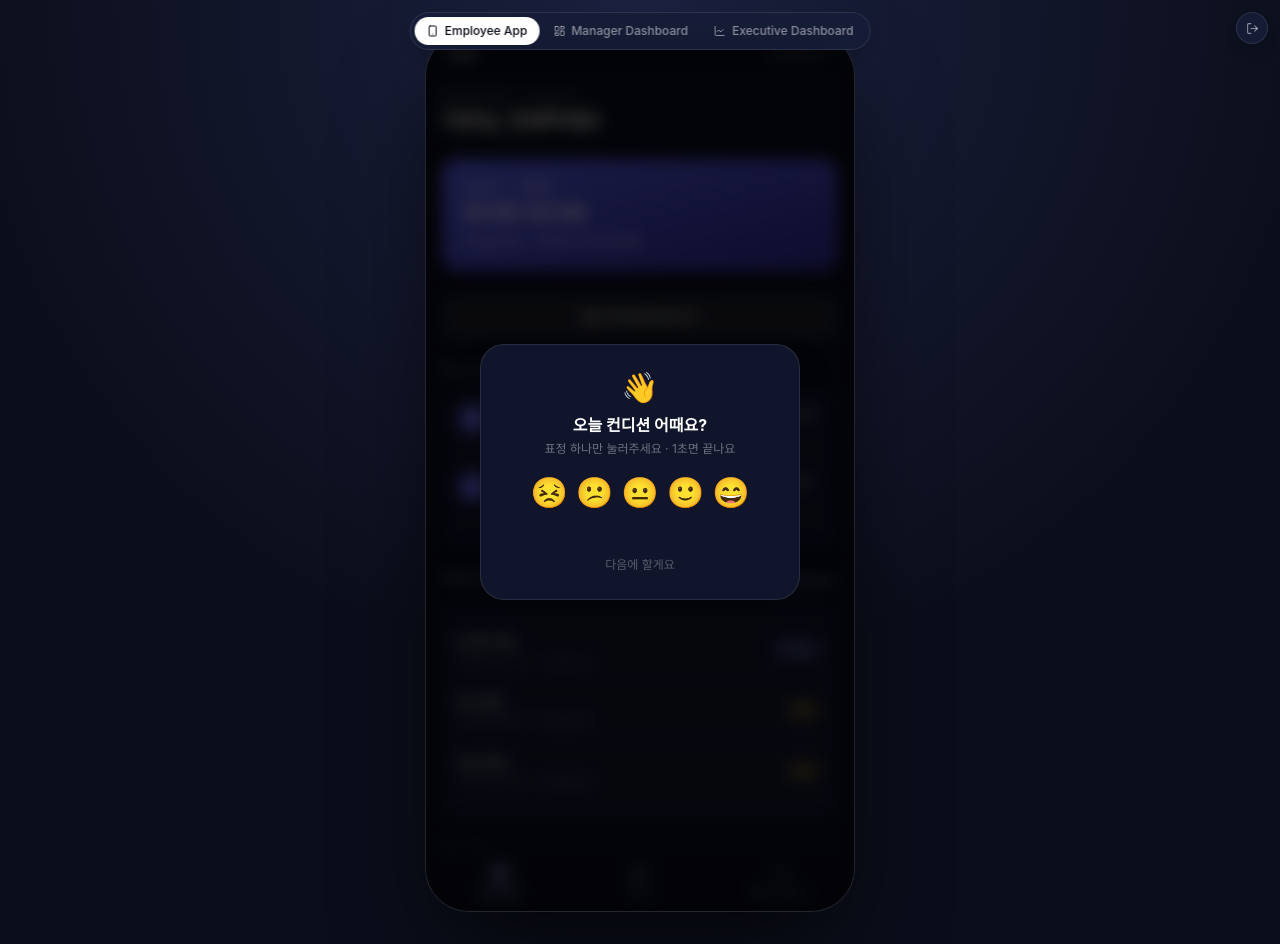
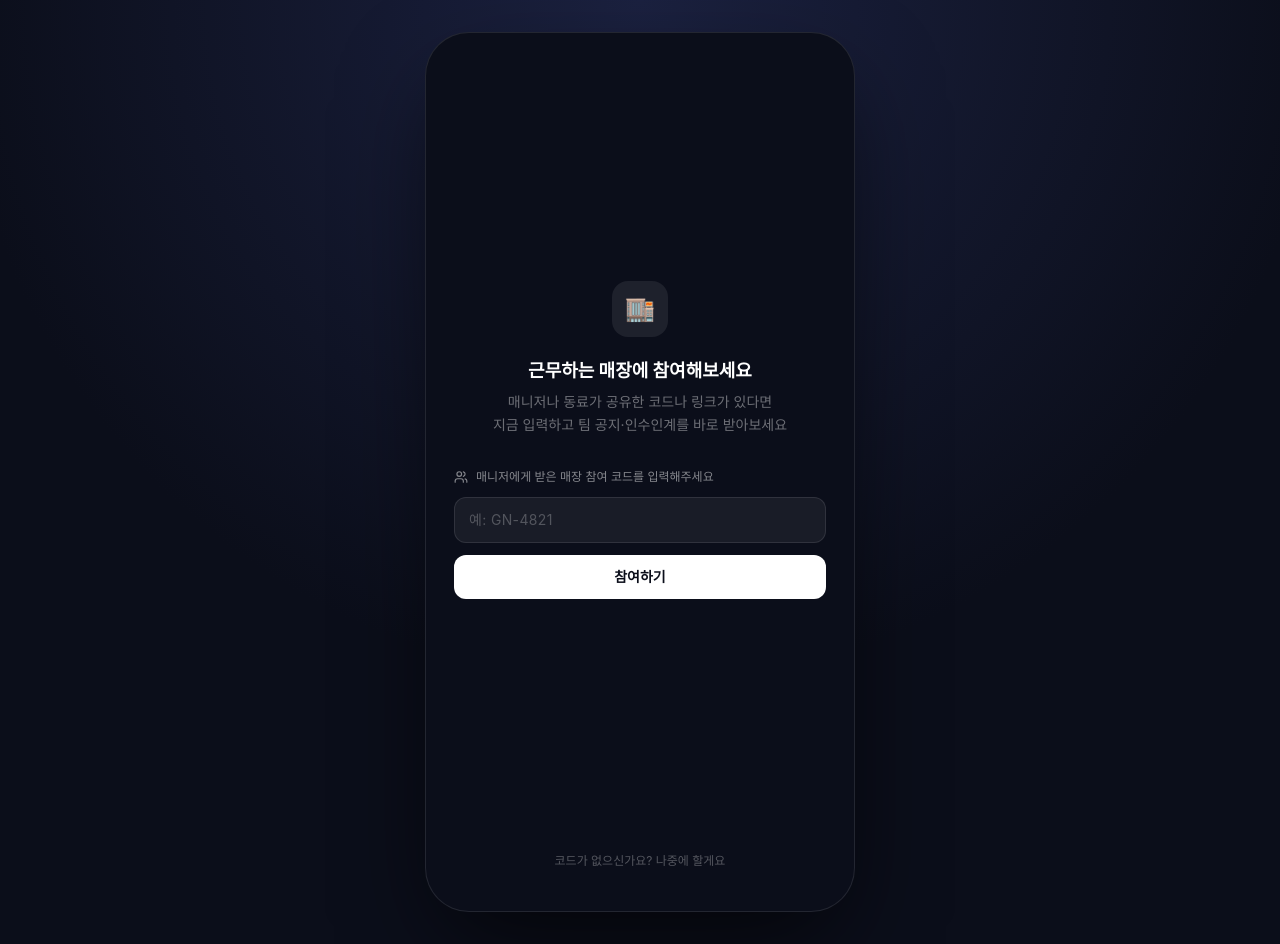
Before and after one commit to danikim9/ShyftStarter, a React (Vite) app: page / in a window 1280 px wide. Both pictures are taken after a click on the button "카카오로 계속하기". Built offline with nearby package versions, Linux system fonts and the light colour scheme.

Commit message:
Add files via upload

```diff
--- a/src/App.tsx
+++ b/src/App.tsx
@@ -1,7 +1,8 @@
 import { useState } from 'react'
 import { Smartphone, LayoutDashboard, LineChart, LogOut } from 'lucide-react'
 import { AppStateProvider } from './lib/store'
-import { LoginScreen, type AuthProvider } from './auth/LoginScreen'
+import { LoginScreen } from './auth/LoginScreen'
+import { JoinTeamScreen } from './auth/JoinTeamScreen'
 import { BottomNav, type TabId } from './components/BottomNav'
 import { SheetHost } from './components/sheets/SheetHost'
 import { Toast } from './components/Toast'
@@ -130,21 +131,25 @@ function ExecutiveAppShell() {
   )
 }
 
+type Stage = 'login' | 'join' | 'app'
+
 export default function App() {
-  const [authProvider, setAuthProvider] = useState<AuthProvider | null>(null)
+  const [stage, setStage] = useState<Stage>('login')
   const [persona, setPersona] = useState<Persona>('employee')
-
-  if (!authProvider) {
-    return <LoginScreen onLogin={setAuthProvider} />
-  }
 
   return (
     <AppStateProvider>
-      <PersonaSwitcher persona={persona} onChange={setPersona} />
-      <LogoutButton onLogout={() => setAuthProvider(null)} />
-      {persona === 'employee' && <EmployeeAppShell />}
-      {persona === 'manager' && <ManagerAppShell />}
-      {persona === 'executive' && <ExecutiveAppShell />}
+      {stage === 'login' && <LoginScreen onLogin={() => setStage('join')} />}
+      {stage === 'join' && <JoinTeamScreen onDone={() => setStage('app')} />}
+      {stage === 'app' && (
+        <>
+          <PersonaSwitcher persona={persona} onChange={setPersona} />
+          <LogoutButton onLogout={() => setStage('login')} />
+          {persona === 'employee' && <EmployeeAppShell />}
+          {persona === 'manager' && <ManagerAppShell />}
+          {persona === 'executive' && <ExecutiveAppShell />}
+        </>
+      )}
     </AppStateProvider>
   )
 }
--- /dev/null
+++ b/src/auth/JoinTeamForm.tsx
@@ -0,0 +1,44 @@
+import { useState } from 'react'
+import { Users } from 'lucide-react'
+import { useAppState } from '../lib/store'
+import { PrimaryButton } from '../components/ui'
+
+export function JoinTeamForm({ onSuccess }: { onSuccess: () => void }) {
+  const { joinTeam } = useAppState()
+  const [code, setCode] = useState('')
+  const [error, setError] = useState(false)
+
+  const submit = () => {
+    if (!code.trim()) return
+    const ok = joinTeam(code)
+    if (ok) {
+      onSuccess()
+    } else {
+      setError(true)
+    }
+  }
+
+  return (
+    <div className="space-y-3">
+      <div className="flex items-center gap-2 text-white/50 text-xs">
+        <Users size={14} />
+        매니저에게 받은 매장 참여 코드를 입력해주세요
+      </div>
+      <input
+        value={code}
+        onChange={(e) => {
+          setCode(e.target.value)
+          setError(false)
+        }}
+        onKeyDown={(e) => e.key === 'Enter' && submit()}
+        placeholder="예: GN-4821"
+        autoCapitalize="characters"
+        className={`w-full rounded-xl bg-white/6 border px-3.5 py-3 text-sm text-white placeholder:text-white/25 outline-none tracking-wide ${
+          error ? 'border-rose-signal/60' : 'border-white/10 focus:border-brand-400/50'
+        }`}
+      />
+      {error && <p className="text-[11px] text-rose-300">코드가 올바르지 않아요. 다시 확인해주세요.</p>}
+      <PrimaryButton onClick={submit}>참여하기</PrimaryButton>
+    </div>
+  )
+}
--- /dev/null
+++ b/src/auth/JoinTeamScreen.tsx
@@ -0,0 +1,28 @@
+import { JoinTeamForm } from './JoinTeamForm'
+
+export function JoinTeamScreen({ onDone }: { onDone: () => void }) {
+  return (
+    <div className="min-h-screen w-full bg-[radial-gradient(circle_at_top,_#1b2140_0%,_#0b0e1a_60%)] flex items-center justify-center py-0 sm:py-8 px-0 sm:px-4">
+      <div className="relative w-full max-w-[430px] h-[100dvh] sm:h-[880px] sm:rounded-[2.75rem] sm:border sm:border-white/10 overflow-hidden flex flex-col bg-ink-950 sm:shadow-[0_40px_100px_-20px_rgba(0,0,0,0.7)] px-7">
+        <div className="flex-1 flex flex-col items-center justify-center w-full">
+          <div className="w-14 h-14 rounded-2xl bg-white/8 flex items-center justify-center text-2xl mb-5">🏬</div>
+          <h1 className="text-white text-lg font-bold mb-1.5 text-center">근무하는 매장에 참여해보세요</h1>
+          <p className="text-white/40 text-sm text-center leading-relaxed mb-8">
+            매니저나 동료가 공유한 코드나 링크가 있다면
+            <br />
+            지금 입력하고 팀 공지·인수인계를 바로 받아보세요
+          </p>
+          <div className="w-full">
+            <JoinTeamForm onSuccess={onDone} />
+          </div>
+        </div>
+
+        <div className="pb-10 text-center">
+          <button onClick={onDone} className="text-xs text-white/30 hover:text-white/50 transition">
+            코드가 없으신가요? 나중에 할게요
+          </button>
+        </div>
+      </div>
+    </div>
+  )
+}
--- a/src/components/sheets/SheetHost.tsx
+++ b/src/components/sheets/SheetHost.tsx
@@ -8,6 +8,7 @@ import { LearnView } from './LearnView'
 import { RolePlayView } from './RolePlayView'
 import { HandoverComposer } from './HandoverComposer'
 import { ActionComposer } from './ActionComposer'
+import { JoinTeamForm } from '../../auth/JoinTeamForm'
 import type { TabId } from '../BottomNav'
 
 const TITLES: Record<string, string> = {
@@ -19,6 +20,7 @@ const TITLES: Record<string, string> = {
   rolePlay: 'AI ROLE-PLAY',
   handoverCompose: '인수인계 남기기',
   actionCompose: '할 일 추가',
+  joinTeam: '팀 참여',
 }
 
 export function SheetHost({ onNavigate }: { onNavigate: (tab: TabId) => void }) {
@@ -53,6 +55,8 @@ export function SheetHost({ onNavigate }: { onNavigate: (tab: TabId) => void })
     content = <HandoverComposer />
   } else if (sheet.kind === 'actionCompose') {
     content = <ActionComposer />
+  } else if (sheet.kind === 'joinTeam') {
+    content = <JoinTeamForm onSuccess={closeSheet} />
   }
 
   return (
--- a/src/data/mvpData.ts
+++ b/src/data/mvpData.ts
@@ -7,7 +7,9 @@ import type { Action, Announcement, HandoverNote } from '../types'
 import { CURRENT_EMPLOYEE_ID } from './mockData'
 
 export const STORE_ID = 'st_gangnam'
-export const STORE_CODE = 'GN-4821' // mock invite code for the "팀 참여" flow
+export const STORE_NAME = '강남점'
+export const STORE_CODE = 'GN-4821' // invite code for the "팀 참여" flow — see joinTeam() in lib/store.tsx
+export const STORE_JOIN_LINK = `https://shyftstarter.app/join/${STORE_CODE}`
 
 export const INITIAL_ACTIONS: Action[] = [
   {
--- a/src/manager/TeamActionsComposer.tsx
+++ b/src/manager/TeamActionsComposer.tsx
@@ -2,6 +2,7 @@ import { useState } from 'react'
 import { Megaphone, ListPlus, Pin, MessageCircle } from 'lucide-react'
 import { useAppState } from '../lib/store'
 import { Card, SectionLabel, Badge, PrimaryButton } from '../components/ui'
+import { TeamInvite } from './TeamInvite'
 
 function fmtTime(iso: string) {
   const dt = new Date(iso)
@@ -26,6 +27,8 @@ export function TeamActionsComposer() {
           반영돼요(같은 프로토타입 안에서 실시간으로 확인해보세요 — 페르소나 전환 후 확인).
         </p>
       </div>
+
+      <TeamInvite />
 
       <div className="grid sm:grid-cols-2 gap-4">
         {/* Announcement composer */}
--- /dev/null
+++ b/src/manager/TeamInvite.tsx
@@ -0,0 +1,87 @@
+import { useState } from 'react'
+import { Copy, Check, QrCode, Lock } from 'lucide-react'
+import { STORE_NAME, STORE_CODE, STORE_JOIN_LINK } from '../data/mvpData'
+import { Card, SectionLabel } from '../components/ui'
+import { useAppState } from '../lib/store'
+
+async function copyText(text: string): Promise<boolean> {
+  try {
+    await navigator.clipboard.writeText(text)
+    return true
+  } catch {
+    return false
+  }
+}
+
+function CopyRow({ label, value }: { label: string; value: string }) {
+  const { showToast } = useAppState()
+  const [copied, setCopied] = useState(false)
+
+  const handleCopy = async () => {
+    const ok = await copyText(value)
+    if (ok) {
+      setCopied(true)
+      setTimeout(() => setCopied(false), 1500)
+    }
+    showToast(ok ? `${label} 복사했어요` : '복사에 실패했어요 — 직접 선택해 복사해주세요')
+  }
+
+  return (
+    <div>
+      <div className="text-[11px] text-white/40 mb-1">{label}</div>
+      <div className="flex items-center gap-2">
+        <div className="flex-1 min-w-0 rounded-xl bg-white/6 border border-white/10 px-3.5 py-2.5 text-sm text-white/90 font-mono truncate">
+          {value}
+        </div>
+        <button
+          onClick={handleCopy}
+          className="shrink-0 w-9 h-9 rounded-xl bg-white/6 border border-white/10 flex items-center justify-center text-white/60 hover:text-white/90 transition"
+          aria-label={`${label} 복사`}
+        >
+          {copied ? <Check size={14} className="text-emerald-signal" /> : <Copy size={14} />}
+        </button>
+      </div>
+    </div>
+  )
+}
+
+export function TeamInvite() {
+  const { showToast } = useAppState()
+  return (
+    <div>
+      <SectionLabel>팀 초대</SectionLabel>
+      <Card className="space-y-4">
+        <p className="text-xs text-white/40 leading-relaxed">
+          아래 코드나 링크를 매장 단체 채팅방에 공유하면, 직원이 개인 계정으로 로그인 후 입력해 바로{' '}
+          {STORE_NAME} 팀에 참여해요 — 공지·인수인계를 그때부터 받기 시작합니다.
+        </p>
+
+        <div className="grid sm:grid-cols-2 gap-3">
+          <CopyRow label="참여 코드" value={STORE_CODE} />
+          <CopyRow label="참여 링크" value={STORE_JOIN_LINK} />
+        </div>
+
+        <div className="flex items-center gap-3 rounded-xl border border-dashed border-white/12 p-3">
+          <div className="w-14 h-14 rounded-lg bg-white/5 flex items-center justify-center relative shrink-0">
+            <QrCode size={26} className="text-white/15" />
+            <div className="absolute inset-0 flex items-center justify-center bg-ink-950/40 rounded-lg">
+              <Lock size={13} className="text-white/40" />
+            </div>
+          </div>
+          <div className="min-w-0">
+            <div className="text-xs font-medium text-white/70">QR 코드로 초대</div>
+            <div className="text-[11px] text-white/35 leading-relaxed">
+              매장에 붙여두고 스캔만으로 참여 — Business 티어부터 제공돼요
+            </div>
+          </div>
+          <button
+            onClick={() => showToast('QR 초대는 Business 티어부터 제공돼요')}
+            className="ml-auto shrink-0 text-[11px] font-semibold text-white/40 border border-white/12 rounded-full px-2.5 py-1"
+          >
+            잠금
+          </button>
+        </div>
+      </Card>
+    </div>
+  )
+}
--- a/src/screens/TeamFeed.tsx
+++ b/src/screens/TeamFeed.tsx
@@ -1,8 +1,8 @@
 import { useState } from 'react'
-import { Pin, MessageCircle, Plus } from 'lucide-react'
+import { Pin, MessageCircle, Plus, Users } from 'lucide-react'
 import { useAppState } from '../lib/store'
 import type { FeedItem } from '../types'
-import { Card, Badge } from '../components/ui'
+import { Card, Badge, PrimaryButton } from '../components/ui'
 
 const QUICK_REACTIONS = ['👍', '🙌', '❤️']
 
@@ -114,8 +114,30 @@ function HandoverCard({ item }: { item: Extract<FeedItem, { type: 'handover' }>
   )
 }
 
+function JoinTeamPrompt() {
+  const { openSheet } = useAppState()
+  return (
+    <Card className="text-center py-8 space-y-3">
+      <div className="w-11 h-11 rounded-full bg-white/6 flex items-center justify-center mx-auto text-white/50">
+        <Users size={18} />
+      </div>
+      <div>
+        <p className="text-sm font-semibold text-white/85 mb-1">아직 참여한 팀이 없어요</p>
+        <p className="text-xs text-white/40 leading-relaxed">
+          매니저에게 받은 참여 코드나 링크가 있다면
+          <br />
+          입력하고 매장 공지·인수인계를 받아보세요
+        </p>
+      </div>
+      <PrimaryButton onClick={() => openSheet({ kind: 'joinTeam' })} className="max-w-[200px] mx-auto">
+        코드로 참여하기
+      </PrimaryButton>
+    </Card>
+  )
+}
+
 export function TeamFeed() {
-  const { announcements, handovers, openSheet } = useAppState()
+  const { announcements, handovers, openSheet, hasJoinedTeam } = useAppState()
 
   const feed: FeedItem[] = [
     ...announcements.map((a) => ({ type: 'announcement' as const, data: a })),
@@ -143,6 +165,7 @@ export function TeamFeed() {
         </button>
       </div>
 
+      {hasJoinedTeam ? (
         <div className="space-y-3">
           {feed.map((item) =>
             item.type === 'announcement' ? (
@@ -152,6 +175,9 @@ export function TeamFeed() {
             )
           )}
         </div>
+      ) : (
+        <JoinTeamPrompt />
+      )}
     </div>
   )
 }
```
Also changed, not shown: src/lib/store.tsx (+31 -2 lines). Lines whose indentation alone changed are shown as unchanged.
